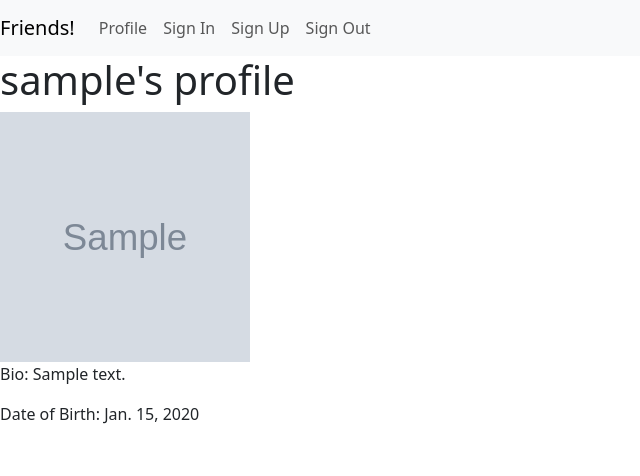
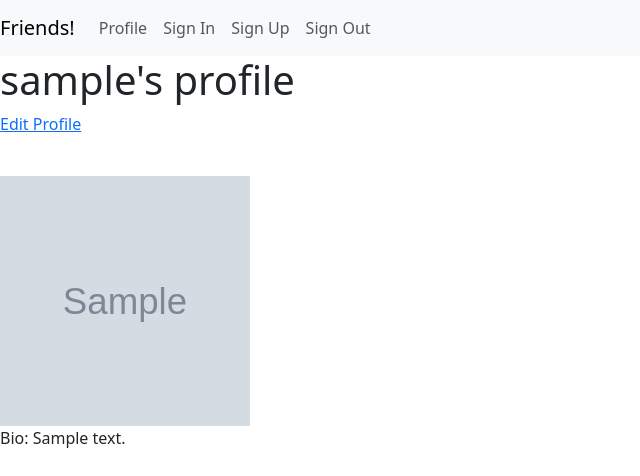
Before and after one commit to avlanty/friends, a Django app: page /profile/ in a window 1280 px wide. Shown: the top 476 px of the page, without its empty margins (0-640 px from the left). Run offline with Django 5.2, Linux system fonts and the light colour scheme; a user stored in the database is signed in; tables that the repository leaves empty hold one stand-in row (values such as "Sample post"); grey boxes marked "Sample" are stand-in pictures.

Commit message:
users can edit profile

```diff
--- a/backend/users/templates/users/profile.html
+++ b/backend/users/templates/users/profile.html
@@ -1,11 +1,11 @@
 {% extends 'users/base.html' %}
 {% block content %}
     <h1>{{ user.username }}'s profile</h1>
-    {% if user.profile.profile_picture %}
-        <img src="{{ user.profile.profile_picture.url }}" alt="Profile Picture" width="250" height="250">
-    {% else %}
-        <p>Want to upload a profile picture? <a href="{% url 'upload' %}">Click Here</a></p>
-    {% endif %}
+    <p><a href="{% url 'edit' %}">Edit Profile</a></p>
+    <br>
+    <img src="{{ user.profile.profile_picture.url }}" alt="Profile Picture" width="250" height="250">
+    <br>
     <p>Bio: {{ user.profile.bio }}</p>
+    <br>
     <p>Date of Birth: {{ user.profile.date_of_birth }}</p>
 {% endblock %}
--- a/backend/users/urls.py
+++ b/backend/users/urls.py
@@ -7,5 +7,5 @@ urlpatterns = [
     path('sign-in/', views.sign_in, name="signin"),
     path('sign-out/', views.sign_out, name="signout"),
     path('profile/', views.profile, name="profile"),
-    path('profile/upload', views.profile_upload, name="upload"),
+    path('profile/edit', views.profile_edit, name="edit"),
 ]
--- a/backend/users/views.py
+++ b/backend/users/views.py
@@ -1,5 +1,7 @@
 from django.contrib.auth import authenticate, login, logout
 from django.contrib.auth.decorators import login_required
+from django.core.exceptions import ValidationError
+from django.utils.dateparse import parse_date
 from django.shortcuts import render, redirect
 from django.db import IntegrityError
 from django.contrib import messages
@@ -72,10 +74,31 @@ def profile(request):
 
 
 @login_required(login_url='signin')
-def profile_upload(request):
-    if request.method == "POST" and request.FILES['upload']:
-            upload = request.FILES['upload']
-            request.user.profile.profile_picture = upload
-            request.user.profile.save()
-            return redirect('profile')
-    return render(request, 'users/profileupload.html')
+def profile_edit(request):
+    if request.method == "POST":
+        upload = request.FILES.get('upload', None)
+        bio = request.POST.get('bio', '')
+        date_of_birth = request.POST.get('date_of_birth', '')
+
+        profile = request.user.profile
+        profile.bio = bio
+
+        if upload:
+            profile.profile_picture = upload
+
+        try:
+            if date_of_birth:
+                parsed_date = parse_date(date_of_birth)
+                if not parsed_date:
+                    raise ValidationError('Invalid date format. Please use YYYY-MM-DD.')
+                profile.date_of_birth = parsed_date
+
+            profile.save()
+            messages.success(request, 'Profile updated!')
+
+        except ValidationError:
+            messages.error(request, 'Error updating profile. Please try again.')
+            return render(request, 'users/profileedit.html', {'bio':bio, 'date_of_birth':date_of_birth, 'upload':upload})
+
+        return redirect('profile')
+    return render(request, 'users/profileedit.html')
```
Also changed, not shown: backend/users/templates/users/profileedit.html (renamed from backend/users/templates/users/profileupload.html, +6 -1 lines).
